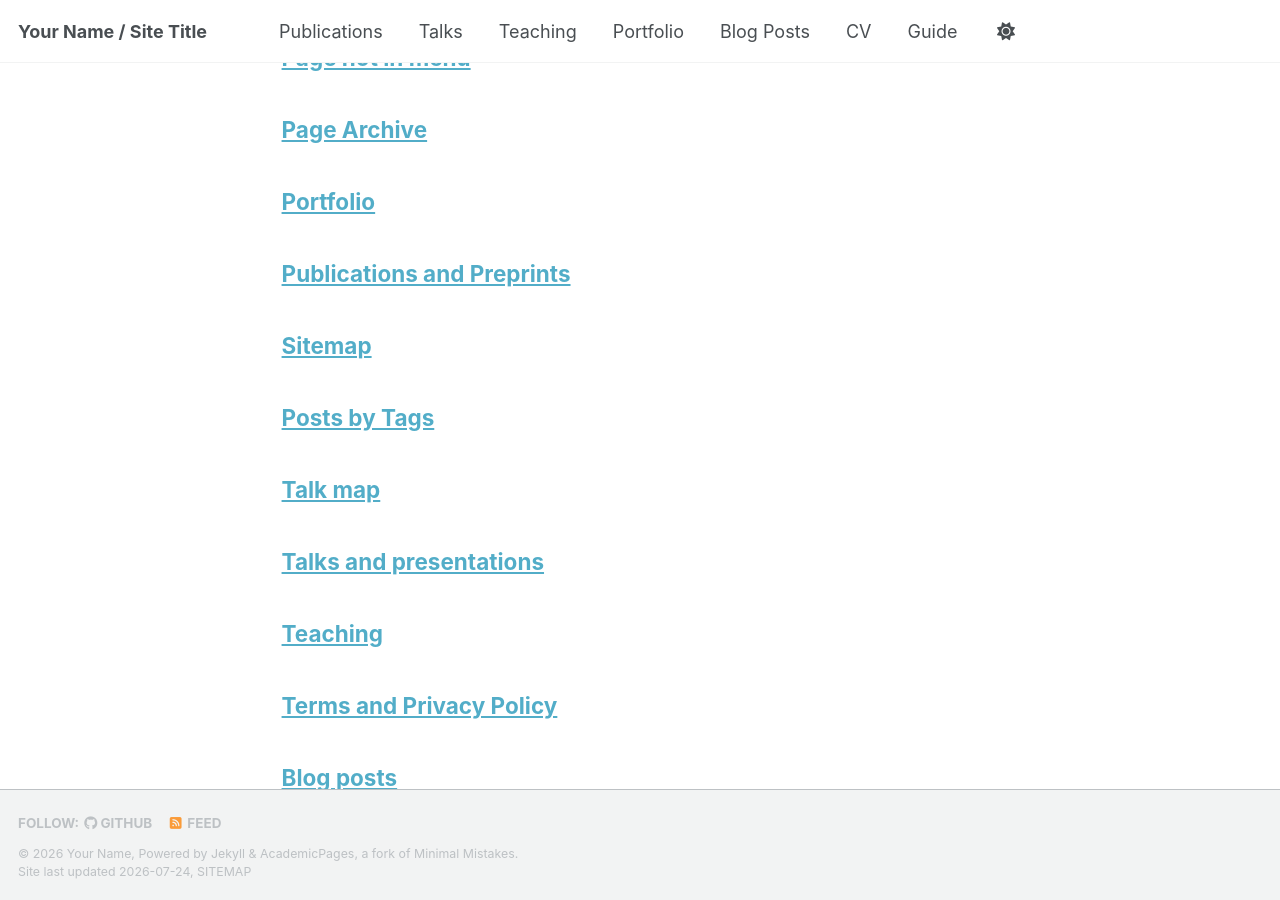
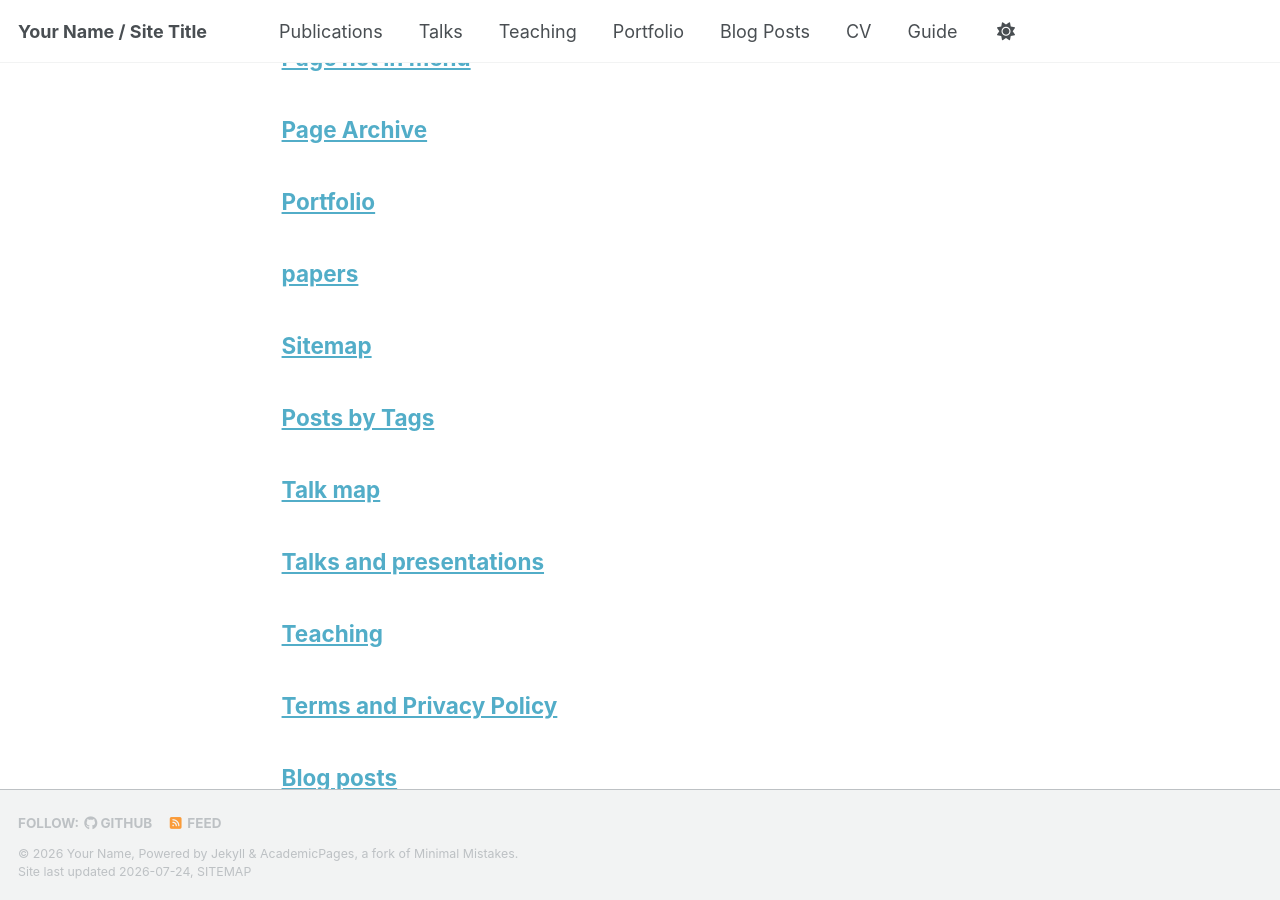
Before and after one commit to paulmansanarez/paulmansanarez.github.io, a Jekyll site: the page built from _pages/page-archive.html, in a window 1280 px wide and 900 px high, scrolled down 704 px. Built offline with Jekyll 4.4.1, drawn with Linux system fonts in a browser that asks for light colours; a style sheet for code colours, icons or effects is not loaded.

Commit message:
Update publications.html

```diff
--- a/_pages/publications.html
+++ b/_pages/publications.html
@@ -1,6 +1,6 @@
 ---
 layout: archive
-title: "Publications and Preprints"
+title: "papers"
 permalink: /publications/
 author_profile: true
 ---
```
